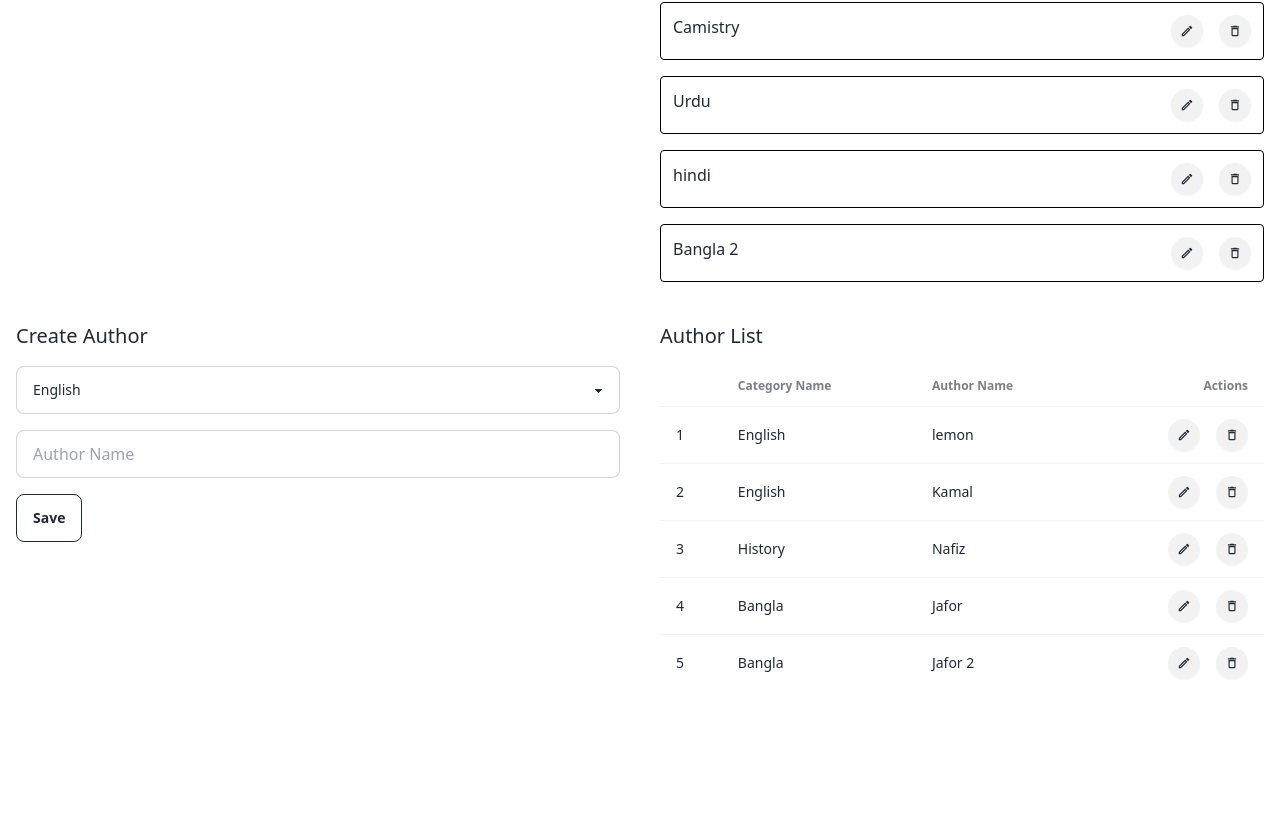
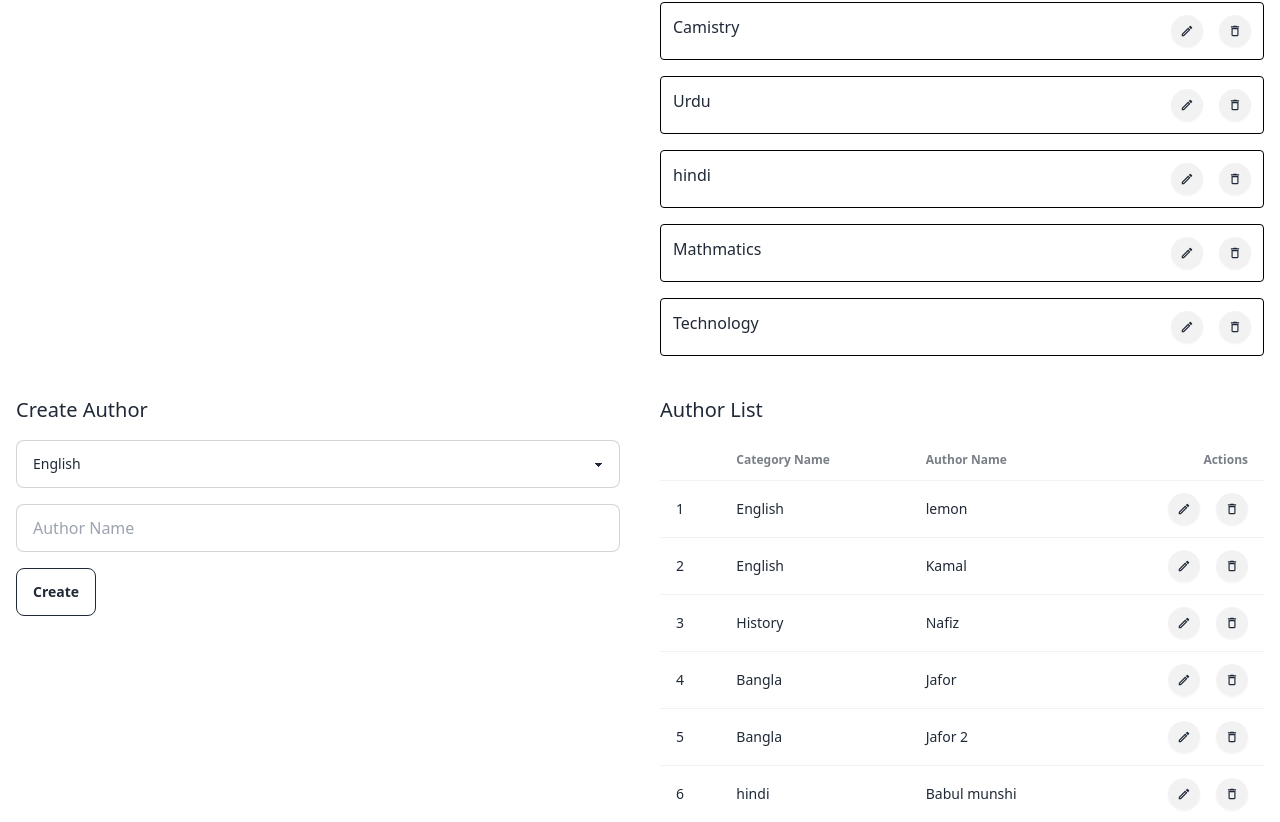
Before and after one commit to hmjuel78/advanced-blogging, a React (Vite) app: page / in a window 1280 px wide. Shown: the part 368-1190 px from the top of the page. Before the commit the page ends 1059 px from the top, so only its background shows below. Built offline with nearby package versions, Linux system fonts and the light colour scheme; data requests are answered from the project's data file.

Commit message:
author update

```diff
--- a/db.json
+++ b/db.json
@@ -25,8 +25,12 @@
       "id": 6
     },
     {
-      "name": "Bangla 2",
+      "name": "Mathmatics",
       "id": 7
+    },
+    {
+      "name": "Technology",
+      "id": 8
     }
   ],
   "authors": [
@@ -56,14 +60,13 @@
       "category_id": 2
     },
     {
-      "name": "Abul",
-      "id": 6,
-      "category_id": "7"
+      "name": "Babul munshi",
+      "category_id": "6",
+      "id": 7
     },
     {
-      "name": "Babul",
-      "id": 7,
-      "category_id": "3"
+      "name": "Arafat islam",
+      "id": 8
     }
   ],
   "tags": [
--- a/src/components/author/AuthorForm.jsx
+++ b/src/components/author/AuthorForm.jsx
@@ -1,10 +1,12 @@
-import { useState } from "react"
+import { useEffect, useState } from "react"
 import { useDispatch, useSelector } from "react-redux"
 import { categorySelector } from "../../features/category/categorySlice"
-import { authorCreate } from "../../features/author/authorSlice"
+import { authorCreate, authorUpdate } from "../../features/author/authorSlice"
+import toast from "react-hot-toast"
 
 
-const AuthorForm = () => {
+const AuthorForm = (props) => {
+    const { editableAuthor, setEditableAuthor } = props
     const [authorName, setAuthorName] = useState('')
     const [selectCategory, setSelectCategory] = useState('')
     const { categories } = useSelector(categorySelector)
@@ -26,7 +28,18 @@ const AuthorForm = () => {
             name: authorName,
             category_id: selectCategory
         }
-        dispatch(authorCreate(newAuthor))
+        if (editableAuthor !== null) {
+            dispatch(authorUpdate({
+                id: editableAuthor.id,
+                name: authorName,
+                category_id: selectCategory
+            }))
+            toast.success('Author update successfully!!')
+        } else {
+            dispatch(authorCreate(newAuthor))
+            toast.success('Author Create successfully!!')
+        }
+        setEditableAuthor(null)
         resetField()
     }
 
@@ -34,6 +47,13 @@ const AuthorForm = () => {
         setAuthorName('')
         setSelectCategory('')
     }
+
+    useEffect(() => {
+        if (editableAuthor !== null) {
+            setAuthorName(editableAuthor.name)
+            setSelectCategory(editableAuthor.category_id)
+        }
+    }, [editableAuthor])
 
     return (
         <div>
@@ -60,7 +80,9 @@ const AuthorForm = () => {
                     placeholder="Author Name"
                     className="input input-bordered w-full"
                 />
-                <button className="btn btn-outline">Save</button>
+                <button className="btn btn-outline">
+                    {editableAuthor !== null ? 'Update' : 'Create'}
+                </button>
             </form>
         </div>
     )
--- a/src/components/author/AuthorList.jsx
+++ b/src/components/author/AuthorList.jsx
@@ -3,8 +3,10 @@ import { authorDelete, authorFetch, authorSelector } from "../../features/author
 import { useEffect } from "react"
 import { MdOutlineDeleteOutline, MdOutlineModeEdit } from "react-icons/md"
 import { categorySelector } from "../../features/category/categorySlice"
+import toast from "react-hot-toast"
 
-const AuthorList = () => {
+const AuthorList = (props) => {
+    const { setEditableAuthor } = props
     const { authors } = useSelector(authorSelector)
     const { categories } = useSelector(categorySelector)
     const dispatch = useDispatch()
@@ -14,9 +16,12 @@ const AuthorList = () => {
         dispatch(authorFetch())
     }, [dispatch])
 
+    const authorEditHandle = (author) => {
+        setEditableAuthor(author)
+    }
     const authorDeleteHandle = (authorId) => {
-        console.log(authorId)
         dispatch(authorDelete(authorId))
+        toast.success('Author Successfully Delete !!!')
     }
 
     return (
@@ -36,7 +41,8 @@ const AuthorList = () => {
                     <tbody>
                         {
                             authors?.map((author, idx) => {
-                                const category = categories.find(cat => cat.id === author.category_id);
+                                const category = categories.find(cat => parseInt(cat.id) === parseInt(author.category_id))
+
                                 if (category) {
                                     return (
                                         <tr key={author.id}>
@@ -45,7 +51,7 @@ const AuthorList = () => {
                                             <td>{author.name}</td>
                                             <td>
                                                 <div className="flex gap-4 justify-end">
-                                                    <button className="btn btn-circle btn-sm hover:btn-info hover:text-white">
+                                                    <button onClick={() => authorEditHandle(author)} className="btn btn-circle btn-sm hover:btn-info hover:text-white">
                                                         <MdOutlineModeEdit />
                                                     </button>
                                                     <button
--- a/src/components/category/CategoryForm.jsx
+++ b/src/components/category/CategoryForm.jsx
@@ -1,14 +1,22 @@
 import { useDispatch } from "react-redux"
 import { categoryCreate, categoryUpdate } from "../../features/category/categorySlice"
 import toast from "react-hot-toast"
+import { useEffect, useState } from "react"
 
 const CategoryForm = (props) => {
-    const { categoryName, setCategoryName, editableCat, setEditableCat } = props
+    const { editableCat, setEditableCat } = props
+    const [categoryName, setCategoryName] = useState('')
     const dispatch = useDispatch()
 
     const changeCatName = (e) => {
         setCategoryName(e.target.value)
     }
+
+    useEffect(() => {
+        if (editableCat !== null) {
+            setCategoryName(editableCat.name)
+        }
+    }, [editableCat])
 
     const catNameOnSubmit = (e) => {
         e.preventDefault()
@@ -20,13 +28,13 @@ const CategoryForm = (props) => {
         }
         if (editableCat === null) {
             dispatch(categoryCreate(newCategory))
-            toast.success('Category name upadate successfully!!')
+            toast.success('Category create successfully!!')
         } else {
             dispatch(categoryUpdate({
                 id: editableCat.id,
                 name: categoryName
             }))
-            toast.success('Category create successfully!!')
+            toast.success('Category name upadate successfully!!')
         }
 
         setCategoryName('')
--- a/src/components/category/CategoryList.jsx
+++ b/src/components/category/CategoryList.jsx
@@ -5,7 +5,7 @@ import { MdOutlineDeleteOutline, MdOutlineModeEdit } from "react-icons/md"
 import toast from "react-hot-toast"
 
 const CategoryList = (props) => {
-    const { handleCatEdit } = props
+    const { setEditableCat } = props
     const { categories } = useSelector(categorySelector)
     const dispatch = useDispatch()
 
@@ -17,6 +17,11 @@ const CategoryList = (props) => {
         dispatch(categoryDelete(catId))
         toast.success('Category delete successfully!!')
     }
+
+    const handleCatEdit = (cat) => {
+        setEditableCat(cat)
+    }
+
 
     return (
         <div>
--- a/src/features/author/authorSlice.js
+++ b/src/features/author/authorSlice.js
@@ -33,6 +33,22 @@ export const authorDelete = createAsyncThunk('author/authorDelete',
             method: "DELETE"
         })
         return id
+    }
+)
+
+export const authorUpdate = createAsyncThunk('author/authorUpdate',
+    async (content) => {
+        const newAuthor = await fetch(`${BASE_URL}/${content.id}`, {
+            method: 'PUT',
+            body: JSON.stringify({
+                name: content.name,
+                category_id: content.category_id
+            }),
+            headers: {
+                'Content-type': 'application/json',
+            }
+        })
+        return newAuthor.json()
     }
 )
 
@@ -73,6 +89,16 @@ export const authorSlice = createSlice({
             .addCase(authorDelete.fulfilled, (state, action) => {
                 state.isLoading = false
                 state.authors = state.authors.filter(author => author.id !== action.payload)
+            })
+            .addCase(authorUpdate.pending, (state) => {
+                state.isError = false
+                state.isLoading = true
+            })
+            .addCase(authorUpdate.fulfilled, (state, action) => {
+                state.isLoading = false
+                const index = state.authors.findIndex(author => author.id === action.payload.id)
+                state.authors[index].name = action.payload.name
+                state.authors[index].category_id = action.payload.category_id
             });
     }
 })
--- a/src/pages/Categories.jsx
+++ b/src/pages/Categories.jsx
@@ -6,20 +6,17 @@ import CategoryList from "../components/category/CategoryList"
 
 
 const Categories = () => {
-    const [categoryName, setCategoryName] = useState('')
+
     const [editableCat, setEditableCat] = useState(null)
+    const [editableAuthor, setEditableAuthor] = useState(null)
 
-    const handleCatEdit = (cat) => {
-        setEditableCat(cat)
-        setCategoryName(cat.name)
-    }
 
     return (
         <div className="grid md:grid-cols-2 gap-10 max-w-7xl mx-auto mt-10 px-4">
-            <CategoryForm categoryName={categoryName} setCategoryName={setCategoryName} editableCat={editableCat} setEditableCat={setEditableCat} />
-            <CategoryList handleCatEdit={handleCatEdit} />
-            <AuthorForm />
-            <AuthorList />
+            <CategoryForm editableCat={editableCat} setEditableCat={setEditableCat} />
+            <CategoryList setEditableCat={setEditableCat} />
+            <AuthorForm editableAuthor={editableAuthor} setEditableAuthor={setEditableAuthor} />
+            <AuthorList setEditableAuthor={setEditableAuthor} />
         </div>
     )
 }
--- a/src/routes/Router.jsx
+++ b/src/routes/Router.jsx
@@ -3,7 +3,6 @@ import Root from "./Root"
 import Blogs from "../pages/Blogs"
 import Categories from "../pages/Categories"
 import ErrorPage from "../pages/ErrorPage"
-import Loading from "../pages/Loading"
 
 
 export const Router = createBrowserRouter([
@@ -19,10 +18,6 @@ export const Router = createBrowserRouter([
             {
                 path: '/blogs',
                 element: <Blogs />
-            },
-            {
-                path: '/loading',
-                element: <Loading />
             }
         ]
     },
```
